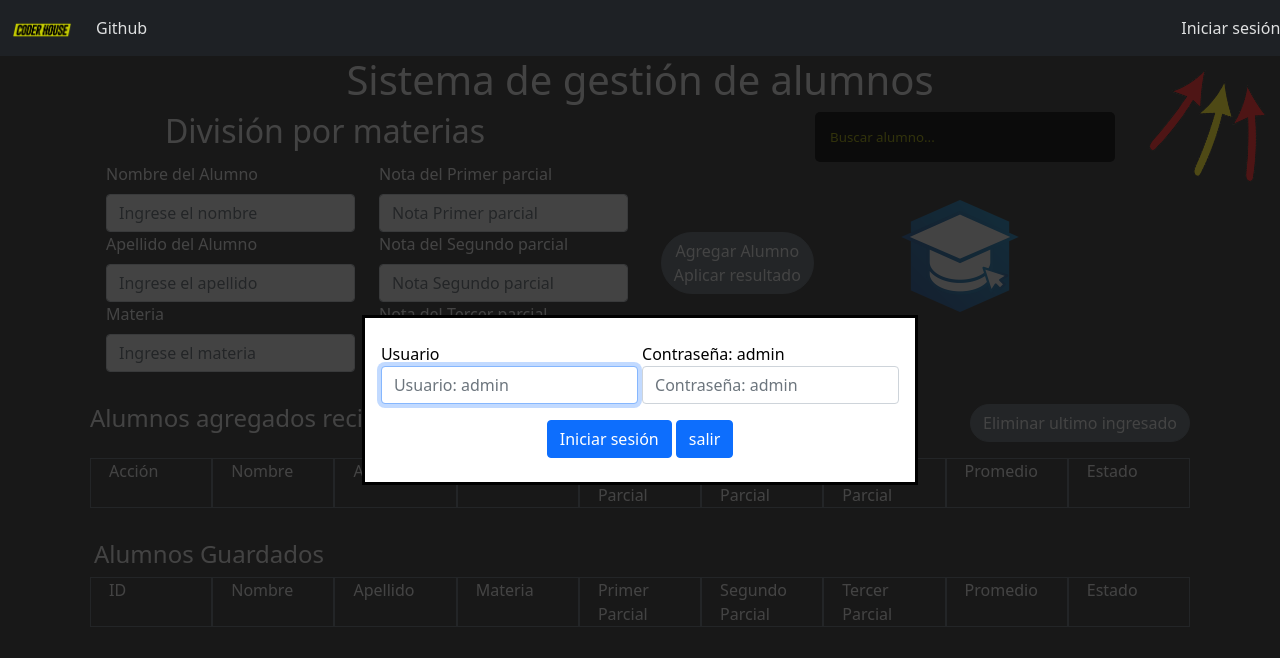
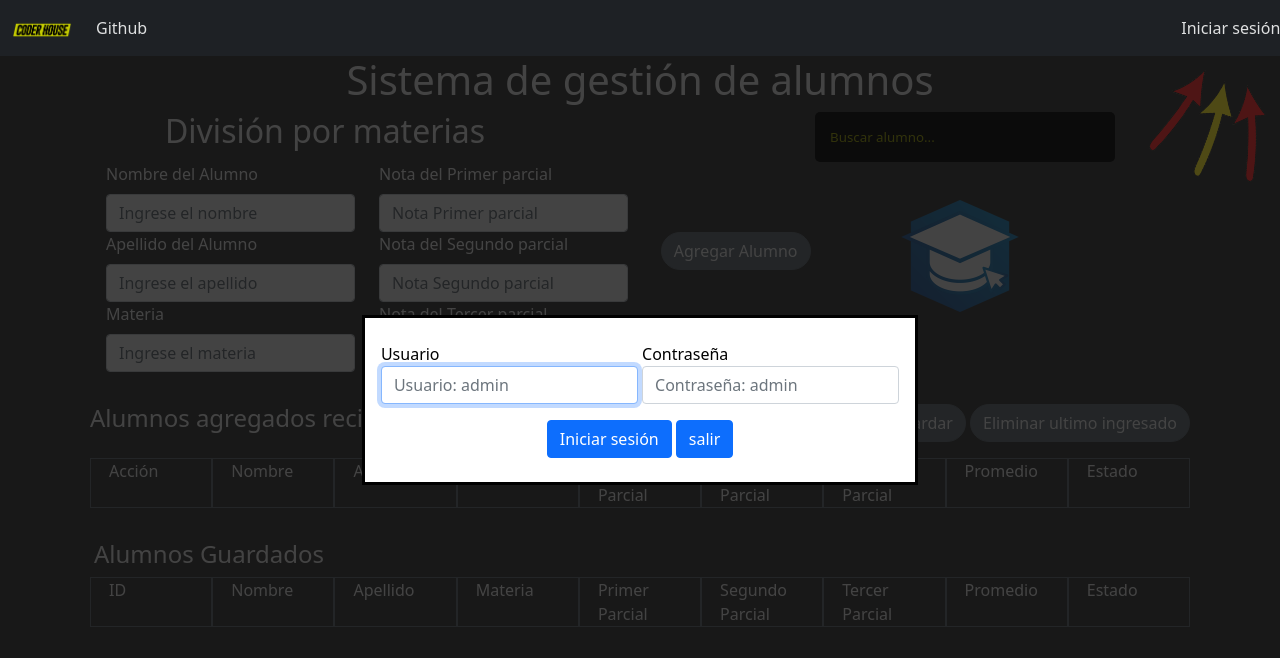
Before and after one commit to pbasualdoarcati/proyectoFinalCoderHouse, a website: page index.html in a window 1280 px wide. Both pictures are taken after a click on the link "Iniciar sesión". Drawn offline with nearby package versions, Linux system fonts and the light colour scheme; some packages are replaced by stand-ins of ours; a script that the page names is missing.

Commit message:
Correccion diseño

```diff
--- a/index.html
+++ b/index.html
@@ -45,7 +45,7 @@
                   </label>
 
 
-                  <label for="password">Contraseña: admin
+                  <label for="password">Contraseña
                     <input type="password" class="form-control" id="password" title="Contraseña admin" placeholder="Contraseña: admin">
                   </label>
                 </form>
@@ -56,7 +56,7 @@
               </dialog>
             </div>
             <a class="nav-link active text-light" aria-current="page" href="#" id="loginUser">Iniciar sesión</a>
-            <a class="nav-link active text-light" aria-current="page" href="#" id="logout" hidden>Log Out</a>
+            <a class="nav-link active text-light" aria-current="page" href="#" id="logout" hidden>Cerrar sesión</a>
           </li>
         </ul>
       </div>
@@ -114,8 +114,7 @@
         </div>
         <img src="/src/images/logo.png" alt="logo escuela" class="logo">
         <div class="button">
-          <button type="submit" class="btn btn-secondary rounded-pill m-2" id="btnAlumno">Agregar Alumno <br>Aplicar
-            resultado</button>
+          <button type="submit" class="btn btn-secondary rounded-pill m-2" id="btnAlumno">Agregar Alumno</button>
         </div>
       </form>
     </div>
@@ -124,8 +123,10 @@
     <br>
     <div class="container d-flex flex-row justify-content-between p-2 bd-highlight">
       <h4>Alumnos agregados recientemente sin guardar:</h4>
-      <button class="btn btn-secondary rounded-pill" id="btnGuardar">Guardar</button>
-      <button class="btn btn-secondary rounded-pill" id="btnEliminarUltimo">Eliminar ultimo ingresado</button>
+      <div>
+        <button class="btn btn-secondary rounded-pill" id="btnGuardar">Guardar</button>
+        <button class="btn btn-secondary rounded-pill" id="btnEliminarUltimo">Eliminar ultimo ingresado</button>
+      </div>
     </div>
     <div class="row m-2">
       <ul class="col-sm border border-secondary">
```
